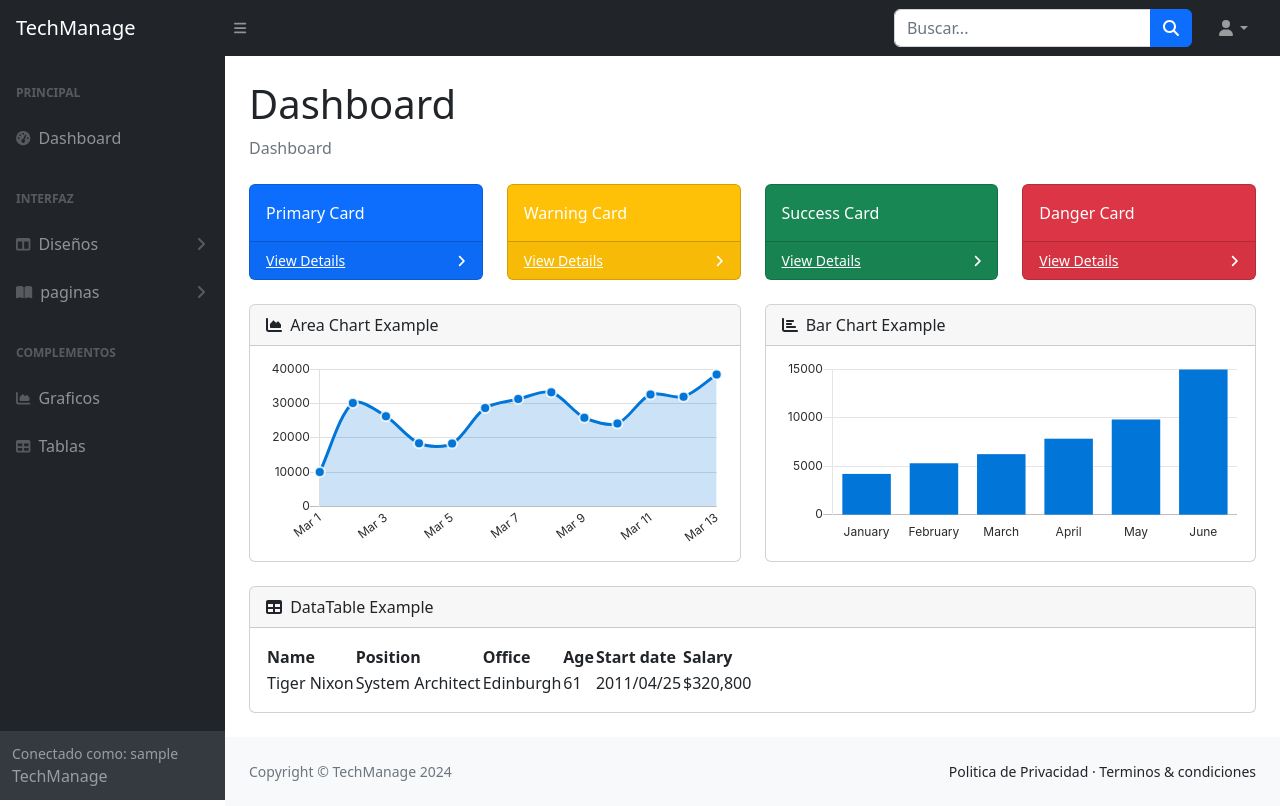
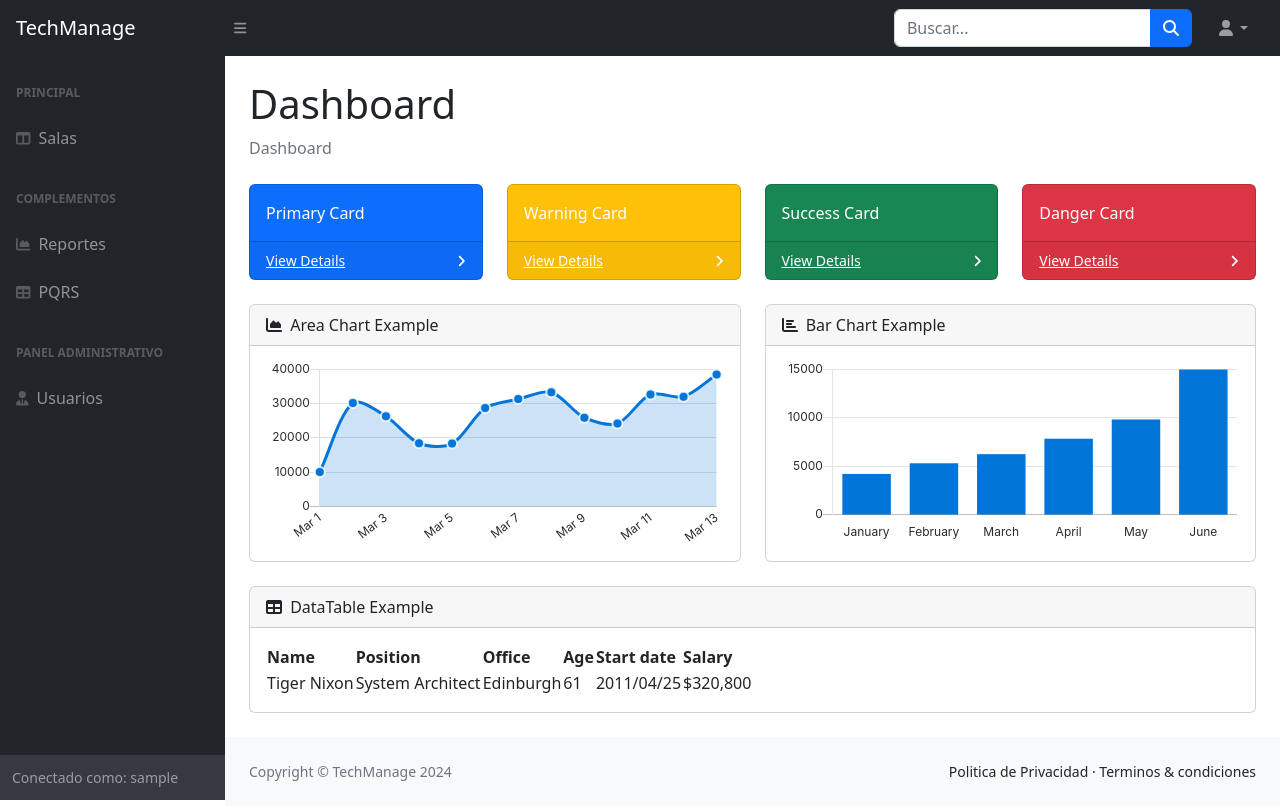
Before and after one commit to Carlos-Leguizamo/TechManage, a Django app: page /dashboard/ in a window 1280 px wide. Run offline with Django 5.2, Linux system fonts and the light colour scheme; the visitor is signed in with stand-in values (Sample User, id 1); some libraries are stand-ins or nearby versions.

Commit message:
Primeros arreglos del dashboard

```diff
--- a/dashboard/templates/dashboard.html
+++ b/dashboard/templates/dashboard.html
@@ -1,4 +1,3 @@
-
 <!DOCTYPE html>
 <html lang="en">
   <head>
@@ -26,7 +25,7 @@
   <body class="sb-nav-fixed">
     <nav class="sb-topnav navbar navbar-expand navbar-dark bg-dark">
       <!-- Navbar Brand-->
-      <a class="navbar-brand ps-3" href="index.html">TechManage</a>
+      <a class="navbar-brand ps-3" href="{% url 'dashboard' %}">TechManage</a>
       <!-- Sidebar Toggle-->
       <button
         class="btn btn-link btn-sm order-1 order-lg-0 me-4 me-lg-0"
@@ -69,9 +68,15 @@
             aria-labelledby="navbarDropdown"
           >
             <li><a class="dropdown-item" href="#!">Ajustes</a></li>
-            <li><a class="dropdown-item" href="#!">Registro de Actividades</a></li>
+            <li>
+              <a class="dropdown-item" href="#!">Registro de Actividades</a>
+            </li>
             <li><hr class="dropdown-divider" /></li>
-            <li><a class="dropdown-item" href="/logout">Cerrar Sesión</a></li>
+            <li>
+              <a class="dropdown-item" href="{% url 'logout' %}"
+                >Cerrar Sesión</a
+              >
+            </li>
           </ul>
         </li>
       </ul>
@@ -82,13 +87,7 @@
           <div class="sb-sidenav-menu">
             <div class="nav">
               <div class="sb-sidenav-menu-heading">Principal</div>
-              <a class="nav-link" href="index.html">
-                <div class="sb-nav-link-icon">
-                  <i class="fas fa-tachometer-alt"></i>
-                </div>
-                Dashboard
-              </a>
-              <div class="sb-sidenav-menu-heading">Interfaz</div>
+
               <a
                 class="nav-link collapsed"
                 href="#"
@@ -100,122 +99,34 @@
                 <div class="sb-nav-link-icon">
                   <i class="fas fa-columns"></i>
                 </div>
-                Diseños
-                <div class="sb-sidenav-collapse-arrow">
-                  <i class="fas fa-angle-down"></i>
-                </div>
+                Salas
+                <div class="sb-sidenav-collapse-arrow"></div>
               </a>
-              <div
-                class="collapse"
-                id="collapseLayouts"
-                aria-labelledby="headingOne"
-                data-bs-parent="#sidenavAccordion"
-              >
-                <nav class="sb-sidenav-menu-nested nav">
-                  <a class="nav-link" href="layout-static.html"
-                    >Static Navigation</a
-                  >
-                  <a class="nav-link" href="layout-sidenav-light.html"
-                    >Light Sidenav</a
-                  >
-                </nav>
-              </div>
-              <a
-                class="nav-link collapsed"
-                href="#"
-                data-bs-toggle="collapse"
-                data-bs-target="#collapsePages"
-                aria-expanded="false"
-                aria-controls="collapsePages"
-              >
-                <div class="sb-nav-link-icon">
-                  <i class="fas fa-book-open"></i>
-                </div>
-                paginas
-                <div class="sb-sidenav-collapse-arrow">
-                  <i class="fas fa-angle-down"></i>
-                </div>
-              </a>
-              <div
-                class="collapse"
-                id="collapsePages"
-                aria-labelledby="headingTwo"
-                data-bs-parent="#sidenavAccordion"
-              >
-                <nav
-                  class="sb-sidenav-menu-nested nav accordion"
-                  id="sidenavAccordionPages"
-                >
-                  <a
-                    class="nav-link collapsed"
-                    href="#"
-                    data-bs-toggle="collapse"
-                    data-bs-target="#pagesCollapseAuth"
-                    aria-expanded="false"
-                    aria-controls="pagesCollapseAuth"
-                  >
-                    Authentication
-                    <div class="sb-sidenav-collapse-arrow">
-                      <i class="fas fa-angle-down"></i>
-                    </div>
-                  </a>
-                  <div
-                    class="collapse"
-                    id="pagesCollapseAuth"
-                    aria-labelledby="headingOne"
-                    data-bs-parent="#sidenavAccordionPages"
-                  >
-                    <nav class="sb-sidenav-menu-nested nav">
-                      <a class="nav-link" href="login.html">Login</a>
-                      <a class="nav-link" href="register.html">Register</a>
-                      <a class="nav-link" href="password.html"
-                        >Forgot Password</a
-                      >
-                    </nav>
-                  </div>
-                  <a
-                    class="nav-link collapsed"
-                    href="#"
-                    data-bs-toggle="collapse"
-                    data-bs-target="#pagesCollapseError"
-                    aria-expanded="false"
-                    aria-controls="pagesCollapseError"
-                  >
-                    Error
-                    <div class="sb-sidenav-collapse-arrow">
-                      <i class="fas fa-angle-down"></i>
-                    </div>
-                  </a>
-                  <div
-                    class="collapse"
-                    id="pagesCollapseError"
-                    aria-labelledby="headingOne"
-                    data-bs-parent="#sidenavAccordionPages"
-                  >
-                    <nav class="sb-sidenav-menu-nested nav">
-                      <a class="nav-link" href="401.html">401 Page</a>
-                      <a class="nav-link" href="404.html">404 Page</a>
-                      <a class="nav-link" href="500.html">500 Page</a>
-                    </nav>
-                  </div>
-                </nav>
-              </div>
+
               <div class="sb-sidenav-menu-heading">Complementos</div>
-              <a class="nav-link" href="./charts.html">
+              <a class="nav-link" href="#">
                 <div class="sb-nav-link-icon">
                   <i class="fas fa-chart-area"></i>
                 </div>
-                Graficos
+                Reportes
               </a>
               <a class="nav-link" href="tables.html">
                 <div class="sb-nav-link-icon"><i class="fas fa-table"></i></div>
-                Tablas
+                PQRS
+              </a>
+
+              <div class="sb-sidenav-menu-heading">PANEL ADMINISTRATIVO</div>
+              <a class="nav-link" href="#">
+                <div class="sb-nav-link-icon">
+                  <i class="fa-solid fa-user-tie"></i>
+                </div>
+                Usuarios
               </a>
             </div>
           </div>
+
           <div class="sb-sidenav-footer">
             <div class="small">Conectado como: {{user.username}}</div>
-            TechManage
           </div>
         </nav>
       </div>
@@ -361,7 +272,7 @@
       </div>
     </div>
 
-<!-- Carga los archivos estaticos del proeyecto (CSS, JS, ETC..) -->
+    <!-- Carga los archivos estaticos del proeyecto (CSS, JS, ETC..) -->
     {% load static %}
 
     <script
```
Also changed, not shown: TechManage/settings.py (+5 -5 lines).
